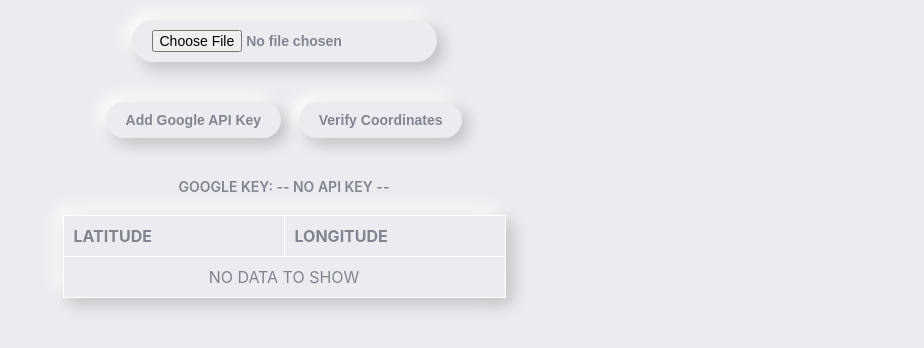
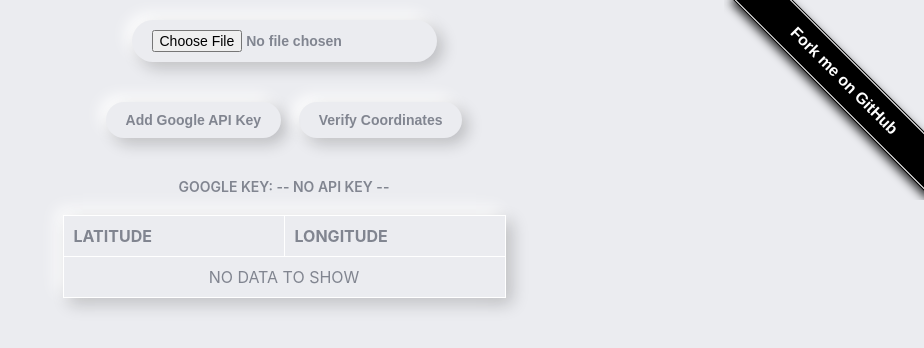
Before and after one commit to michaeljymsgutierrez/kml-extractor-source-code, a React (Create React App) app: page / in a window 1280 px wide. Shown: the top 348 px of the page, without its empty margins (356-1280 px from the left). Built offline with nearby package versions, Linux system fonts and the light colour scheme.

Commit message:
Added form me on github

```diff
--- a/public/index.html
+++ b/public/index.html
@@ -5,10 +5,7 @@
     <link rel="icon" href="%PUBLIC_URL%/favicon.ico" />
     <meta name="viewport" content="width=device-width, initial-scale=1" />
     <meta name="theme-color" content="#000000" />
-    <meta
-      name="description"
-      content="KML extractor by Chaelgutierrez"
-    />
+    <meta name="description" content="KML extractor by Chaelgutierrez" />
     <link rel="apple-touch-icon" href="%PUBLIC_URL%/logo192.png" />
     <!--
       manifest.json provides metadata used when your web app is installed on a
--- a/src/App.css
+++ b/src/App.css
@@ -70,3 +70,60 @@ td.no-data {
   text-align: center;
   padding: 10px;
 }
+
+#forkongithub a {
+  background: #000;
+  color: #fff;
+  text-decoration: none;
+  font-family: arial, sans-serif;
+  text-align: center;
+  font-weight: bold;
+  padding: 5px 40px;
+  font-size: 1rem;
+  line-height: 2rem;
+  position: relative;
+  transition: 0.5s;
+}
+#forkongithub a:hover {
+  background: #c11;
+  color: #fff;
+}
+#forkongithub a::before,
+#forkongithub a::after {
+  content: "";
+  width: 100%;
+  display: block;
+  position: absolute;
+  top: 1px;
+  left: 0;
+  height: 1px;
+  background: #fff;
+}
+#forkongithub a::after {
+  bottom: 1px;
+  top: auto;
+}
+@media screen and (min-width: 800px) {
+  #forkongithub {
+    position: fixed;
+    display: block;
+    top: 0;
+    right: 0;
+    width: 200px;
+    overflow: hidden;
+    height: 200px;
+    z-index: 9999;
+  }
+  #forkongithub a {
+    width: 200px;
+    position: absolute;
+    top: 60px;
+    right: -60px;
+    transform: rotate(45deg);
+    -webkit-transform: rotate(45deg);
+    -ms-transform: rotate(45deg);
+    -moz-transform: rotate(45deg);
+    -o-transform: rotate(45deg);
+    box-shadow: 4px 4px 10px rgba(0, 0, 0, 0.8);
+  }
+}
--- a/src/App.js
+++ b/src/App.js
@@ -77,6 +77,11 @@ const App = (props) => {
 
   return (
     <div className="App">
+      <span id="forkongithub">
+        <a href="https://github.com/michaeljymsgutierrez/kml-extractor-source-code">
+          Fork me on GitHub
+        </a>
+      </span>
       <div className="kml-file-picker">
         <input type="file" onChange={(e) => getKmlData(e)} />
       </div>
```
